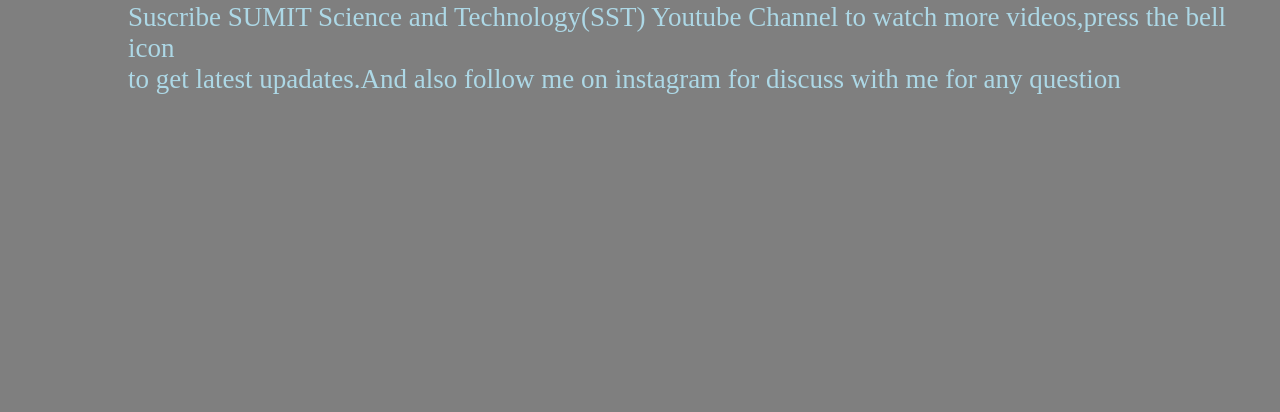
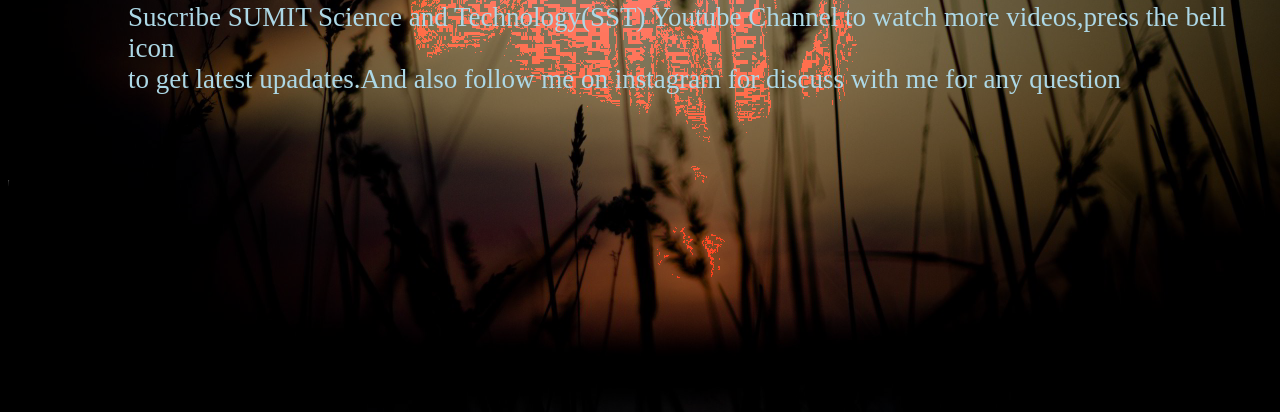
Before and after one commit to Sumitpatel014/SST, a plain HTML site: page index.html in a window 1280 px wide. Shown: the part 388-800 px from the top of the page. Drawn offline with Linux system fonts and the light colour scheme.

Commit message:
Update style.css

```diff
--- a/ncss/style.css
+++ b/ncss/style.css
@@ -6,7 +6,7 @@
 
 
 body{
-     background-image: linear-gradient(rgba(0,0,0,0.5),rgba(0,0,0,0.5),rgba(0,0,0,0.5),rgba(0,0,0,0.5),rgba(0,0,0,0.5)),url("../image/k.jpg");
+     background-image: linear-gradient(rgba(0,0,0,0.5),rgba(0,0,0,0.5),rgba(0,0,0,0.5),rgba(0,0,0,0.5),rgba(0,0,0,0.5)),url("../image/tt.jpg");
      background-repeat:no-repeat;
      background-size:cover;
      background-blend-mode: color-burn;
```
